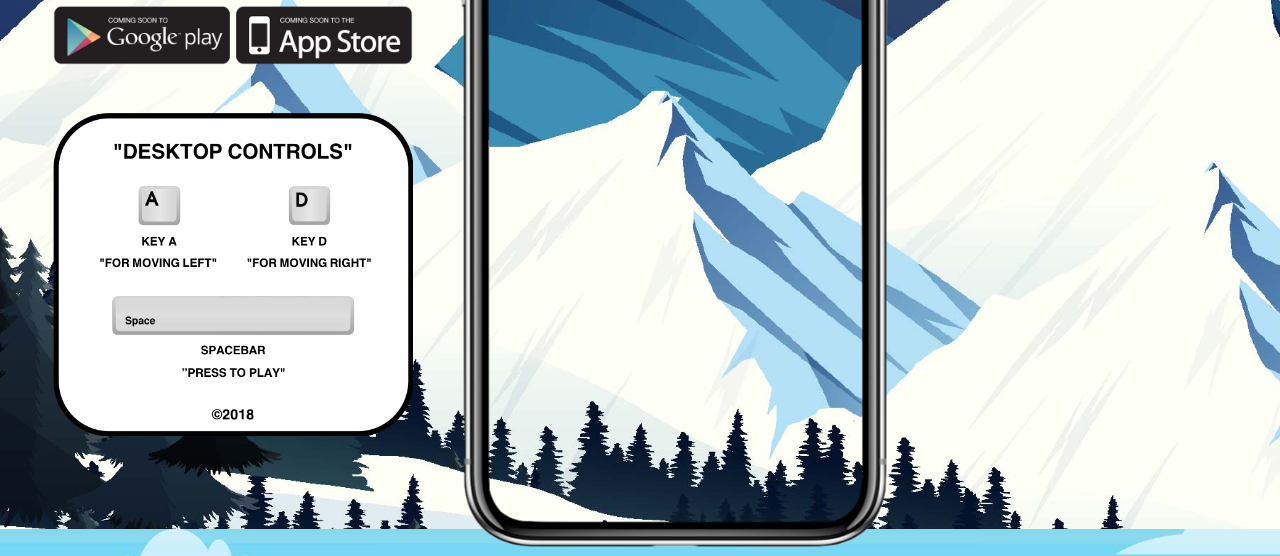
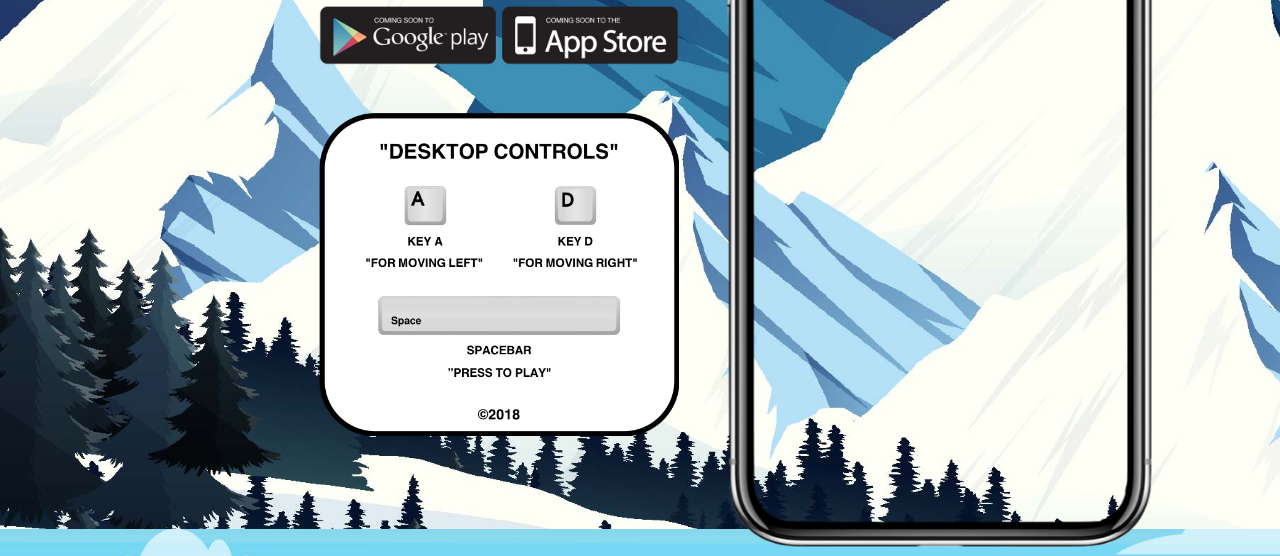
Before and after one commit to xarliex/backcountryski, a plain HTML site: page index.html in a window 1280 px wide. Shown: the part 322-878 px from the top of the page. Drawn offline with nearby package versions, Linux system fonts and the light colour scheme.

Commit message:
Final & Centrado

```diff
--- a/styles.css
+++ b/styles.css
@@ -35,7 +35,7 @@ canvas{
     width: auto;
     height: auto;
     padding-top: 5%;
-    padding-left: 2%;
+    padding-left: 23%;
     padding-bottom: 2%;
     padding-right: 2%;
 }
```
